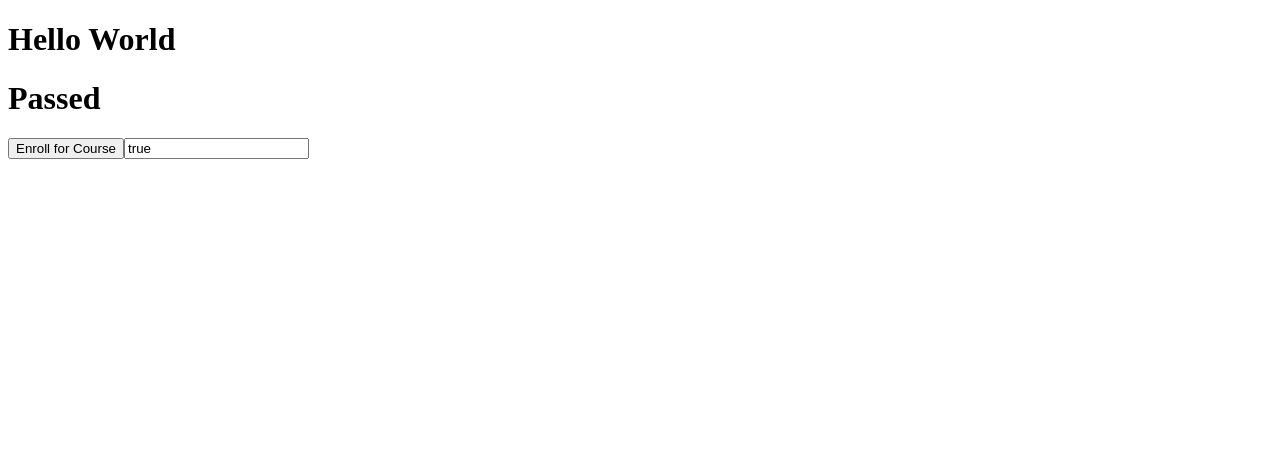
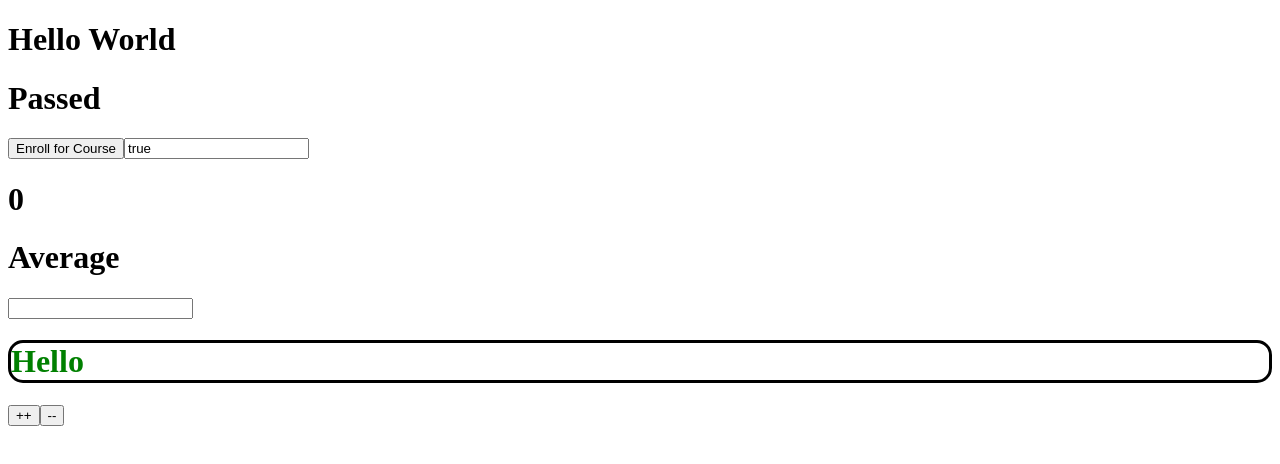
Before and after one commit to Mujib517/angular-6.1, an Angular app: page / in a window 1280 px wide. Shown: the top 464 px of the page. Built offline with nearby package versions, Linux system fonts and the light colour scheme.

Commit message:
Directives NgClass,NgStyle,NgIf and NgSwitch

```diff
--- a/src/app/app.component.ts
+++ b/src/app/app.component.ts
@@ -3,13 +3,57 @@ import { Component } from '@angular/core';
 @Component({
   template: `<h1>Hello World</h1>
       <h1>{{result?"Passed":"Failed"}}</h1>
-      <button [disabled]="getResult()">Enroll for Course</button>
+      <button (click)="onClick()" [disabled]="getResult()">Enroll for Course</button>
       <input type="text" [value]="result"/>
+
+      <h1 [class.red]="count" [style.border]="count?'3px solid green':0">{{count}}</h1>
+
+      <h1 *ngIf="count">NG If Demo</h1>
+
+      <div [ngSwitch]="count">
+        <h1 *ngSwitchCase="3">Low</h1>
+        <h1 *ngSwitchCase="6">Medium</h1>
+        <h1 *ngSwitchCase="9">High</h1>
+        <h1 *ngSwitchDefault>Average</h1>
+      </div>
+
+      <input type="text" (keyup)="onChange($event)" />
+
+      <h1 [ngStyle]="stl" [ngClass]="{red:count>0,green:count<=0}">{{text}}</h1>
+
+
+      <button (click)="inc()">++</button>
+      <button (click)="dec()">--</button>
 `,
   selector: 'app-root'
 })
 export class AppComponent {
   private result = true;
+  private count = 0;
+  private text = "Hello";
+  //ngClass :string, array,object
+  //private cls: string[] = ["red", "green"];
+  private stl: any = {
+    border: '3px solid black',
+    'border-radius':'15px'
+  };
+
+  private onClick() {
+    console.log("Button clicked");
+  }
+
+  private onChange(evt) {
+    this.text = evt.target.value;
+  }
+
+  private inc() {
+    this.count++;
+  }
+
+  private dec() {
+    this.count--;
+  }
+
 
   private getResult() {
     return !this.result;
@@ -21,4 +65,7 @@ export class AppComponent {
   // lite weight, no side effects
   // props, model, state
   // property binding
+  // SOA
+  //class binding
+  //directives: ngIf,ngClass, ngStyle, ngSwitch,ngFor
 }
--- a/src/app/home/home.component.ts
+++ b/src/app/home/home.component.ts
@@ -12,4 +12,4 @@ export class HomeComponent {
 // inline ',""/single line
 // multiline
 // separate file
-// Data binding: interpolation(expr), property binding, class binding, stylebinding, two way
+// Data binding: interpolation(expr), property binding, event binding, class binding, stylebinding, two way
--- a/src/app/home/home.html
+++ b/src/app/home/home.html
@@ -2,3 +2,5 @@
 <h1>Heading</h1>
 <h1>Heading</h1>
 <h1>Heading 3</h1>
+
+<!-- consistency -->
--- a/src/styles.css
+++ b/src/styles.css
@@ -1 +1,8 @@
 /* You can add global styles to this file, and also import other style files */
+.red{
+  background-color:red;
+}
+
+.green{
+  color:green;
+}
```
